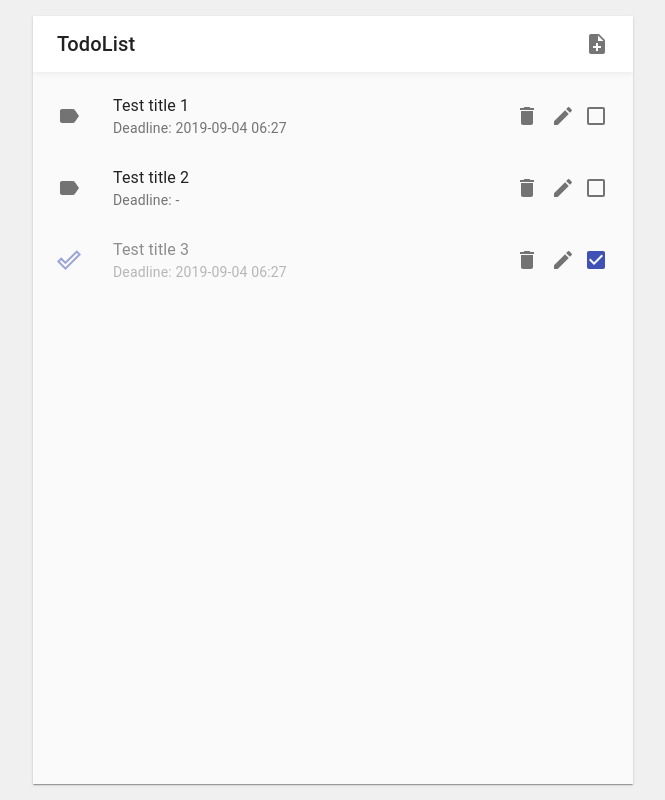
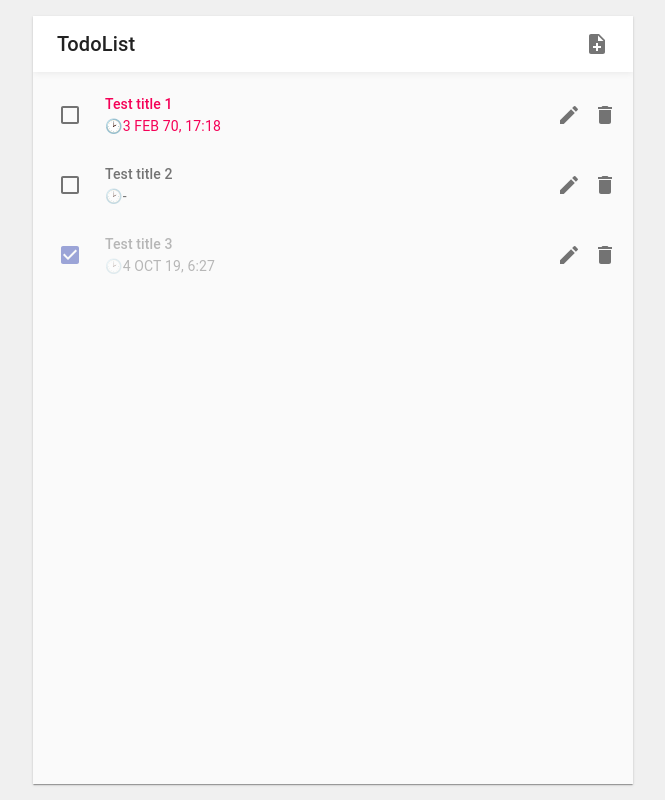
Before and after one commit to hoony9x/todolist-programmers-assignment, a React (Create React App) app in the folder src/webapp/: page / in a window 1280 px wide. Shown: the whole page, without its empty margins (307-972 px from the left). Built offline with nearby package versions, Linux system fonts and the light colour scheme; what fg-loadcss would draw is missing.

Commit message:
Finalize base UI

```diff
--- a/src/webapp/src/App.js
+++ b/src/webapp/src/App.js
@@ -6,42 +6,23 @@ import {
   Container,
   AppBar, Toolbar,
   Typography,
-  ButtonGroup, Button, IconButton, Icon,
-  Drawer,
-  List, ListItem, ListItemIcon, ListItemText, ListItemSecondaryAction,
+  ButtonGroup, Button, IconButton,
+  List, ListItem, ListItemText, ListItemSecondaryAction, ListItemIcon,
   Divider,
-  Hidden,
   Dialog, DialogTitle, DialogContent, DialogActions,
-  Badge,
   Paper,
   TextField,
-  Switch,
   Checkbox
 } from '@material-ui/core';
+
 import {
-  Menu as MenuIcon,
-  Home as HomeIcon,
-  Group as GroupIcon,
-  PlaylistAdd as PlaylistAddIcon,
-  Toc as TocIcon,
-  FormatListNumbered as FormatListNumberedIcon,
-  Settings as SettingsIcon,
-  SettingsOutlined as SettingsOutlinedIcon,
-  PeopleOutline as PeopleOutlineIcon,
-  Person as PersonIcon,
-  Notifications as NotificationsIcon,
-  NotificationsNone as NotificationsNoneIcon,
-  ReceiptOutlined as ReceiptOutlinedIcon,
   NoteAdd as NoteAddIcon,
-  Label as LabelIcon,
   Edit as EditIcon,
-  Delete as DeleteIcon,
-  Warning as WarningIcon,
-  DoneOutline as DoneIcon
+  Delete as DeleteIcon
 } from '@material-ui/icons';
 
 import DateFnsUtils from '@date-io/date-fns';
-import enLocale from "date-fns/locale/en-US";
+import enLocale from 'date-fns/locale/en-US';
 import {
   MuiPickersUtilsProvider,
   KeyboardTimePicker,
@@ -82,7 +63,12 @@ const styles = (theme) => ({
     flexGrow: 1,
   },
   listItem: {
-    paddingLeft: theme.spacing(3)
+    [theme.breakpoints.down('xs')]: {
+      paddingLeft: theme.spacing(1)
+    },
+    [theme.breakpoints.up('sm')]: {
+      paddingLeft: theme.spacing(2)
+    }
   },
   divider: {
     marginTop: '11.5px',
@@ -115,6 +101,11 @@ const styles = (theme) => ({
   }
 });
 
+const server = axios.create({
+  baseURL: '/api',
+  timeout: 3000
+});
+
 class App extends React.Component {
   constructor(props) {
     super(props);
@@ -125,7 +116,7 @@ class App extends React.Component {
           id: 1,
           title: "Test title 1",
           content: "Test content 1",
-          deadline: (new Date()).toISOString(),
+          deadline: (new Date(235123532)).toISOString(),
           priority: 0,
           finished: false
         },
@@ -150,8 +141,26 @@ class App extends React.Component {
       new_todo_title: "",
       new_todo_content: "\n\n\n",
       new_todo_deadline: null,
-      new_todo_priority: 0
+      new_todo_priority: 0,
+      is_view_dialog_opened: false,
+      view_item: null,
+      is_edit_dialog_opened: false,
+      edit_todo_id: 0,
+      edit_todo_title: "",
+      edit_todo_content: "",
+      edit_todo_deadline: null,
+      edit_todo_priority: 0
     };
+  }
+
+  componentDidMount() {
+    (async () => {
+      try {
+
+      } catch(err) {
+        console.error(err);
+      }
+    })();
   }
 
   handleClickAddNewTodoIcon = (e) => {
@@ -212,13 +221,81 @@ class App extends React.Component {
   submitNewTodo = (e) => {
     e.preventDefault();
 
-    let datetime_iso_string;
-    if(Boolean(this.state.new_todo_deadline) === false) {
-      datetime_iso_string = "";
-    }
-    else {
-      datetime_iso_string = (new Date(datetime_iso_string)).toISOString();
-    }
+    const datetime_ISO_string = Boolean(this.state.new_todo_deadline) === true ? (new Date(this.state.new_todo_deadline)).toISOString() : null;
+  };
+
+  selectEditTodo = (item) => {
+    this.setState({
+      is_edit_dialog_opened: true,
+      edit_todo_id: item.id,
+      edit_todo_title: item.title,
+      edit_todo_content: item.content,
+      edit_todo_deadline: Boolean(item.deadline) === true ? new Date(item.deadline) : null,
+      edit_todo_priority: item.priority
+    });
+  };
+
+  // TODO: Must connect to API server
+  selectDeleteTodo = (item) => {
+
+  };
+
+  // TODO: Must connect to API server
+  selectTodoCheckBox = (item, checked) => {
+
+  };
+
+  // TODO: Must connect to API server
+  submitEditTodo = (e) => {
+    e.preventDefault();
+
+    const datetime_ISO_string = Boolean(this.state.edit_todo_deadline) === true ? (new Date(this.state.edit_todo_deadline)).toISOString() : null;
+  };
+
+  handleCloseEditTodoDialog = (e) => {
+    e.preventDefault();
+
+    this.setState({
+      is_edit_dialog_opened: false
+    });
+  };
+
+  handleEditTodoTitleChange = (e) => {
+    e.preventDefault();
+
+    this.setState({
+      edit_todo_title: e.target.value
+    });
+  };
+
+  handleEditTodoContentChange = (e) => {
+    e.preventDefault();
+
+    this.setState({
+      edit_todo_content: e.target.value
+    });
+  };
+
+  handleEditTodoDeadlineChange = (date) => {
+    this.setState({
+      edit_todo_deadline: date
+    });
+
+    console.log(date);
+  };
+
+  handleClickClearEditDeadline = (e) => {
+    e.preventDefault();
+
+    this.setState({
+      edit_todo_deadline: null
+    });
+  };
+
+  setEditPriorityValue = (priority_value) => {
+    this.setState({
+      edit_todo_priority: priority_value
+    });
   };
 
   generateDateTimeString = (date_string) => {
@@ -227,35 +304,20 @@ class App extends React.Component {
     }
     else {
       const dateObj = new Date(date_string);
+      const month_str = ['JAN', 'FEB', 'MAR', 'APR', 'MAY', 'JUN', 'JUL', 'AUG', 'SEP', 'OCT', 'NOV', 'DEC'];
 
-      const year = dateObj.getFullYear().toString();
-      let month = (parseInt(dateObj.getMonth(), 10) + 1).toString();
-      let date = dateObj.getDate().toString();
-      let hour = dateObj.getHours().toString();
-      let minute = dateObj.getMinutes().toString();
+      const year = (dateObj.getFullYear().toString()).slice(2);
+      const month = month_str[dateObj.getMonth() + 1];
+      const date = dateObj.getDate().toString();
+      const hour = dateObj.getHours().toString();
+      const minute = dateObj.getMinutes().toString();
 
-      if(month.length === 1) {
-        month = "0" + month;
-      }
-
-      if(date.length === 1) {
-        date = "0" + date;
-      }
-
-      if(hour.length === 1) {
-        hour = "0" + hour;
-      }
-
-      if(minute.length === 1) {
-        minute = "0" + minute;
-      }
-
-      return year + "-" + month + "-" + date + " " + hour + ":" + minute;
+      return date + " " + month + " " + year + ", " + hour + ":" + minute;
     }
   };
 
   render() {
-    const { classes, theme } = this.props;
+    const { classes } = this.props;
 
     const appBar = (
       <AppBar className={classes.appBar} color='inherit' position='static'>
@@ -275,7 +337,8 @@ class App extends React.Component {
       <Dialog
         onClose={this.handleCloseAddNewTodoDialog}
         open={this.state.is_add_dialog_opened}
-        fullWidth
+        fullWidth={window.innerWidth >= 600}
+        fullScreen={window.innerWidth < 600}
       >
         <form onSubmit={this.submitNewTodo} autoComplete="off">
           <DialogTitle>Add new TodoList item</DialogTitle>
@@ -320,7 +383,7 @@ class App extends React.Component {
               <KeyboardDatePicker
                 label="Date"
                 format="MM/dd/yyyy"
-                placeholder="Please use date picker button"
+                placeholder="Use button at right side"
                 value={this.state.new_todo_deadline}
                 onChange={(date) => this.handleNewTodoDeadlineChange(date)}
                 margin="dense"
@@ -333,7 +396,7 @@ class App extends React.Component {
               <KeyboardTimePicker
                 label="Time"
                 format="HH:mm"
-                placeholder="Please use time picker button"
+                placeholder="Use button at right side"
                 value={this.state.new_todo_deadline}
                 onChange={(date) => this.handleNewTodoDeadlineChange(date)}
                 margin="dense"
@@ -404,17 +467,138 @@ class App extends React.Component {
       </Dialog>
     );
 
-    const displayIcon = (item) => {
-      if(item.finished === true) {
-        return (<DoneIcon color="primary" />);
-      }
-      else if(item.deadline !== null && Date.now() > item.deadline) {
-        return (<WarningIcon color="secondary" />);
-      }
-      else {
-        return (<LabelIcon/>);
-      }
-    };
+    const editTodoDialog = (
+      <Dialog
+        onClose={this.handleCloseEditTodoDialog}
+        open={this.state.is_edit_dialog_opened}
+        fullWidth
+      >
+        <form autoComplete="off">
+          <DialogTitle>Edit TodoList item</DialogTitle>
+
+          <Divider/>
+
+          <DialogContent>
+            <TextField
+              label="Title"
+              type="text"
+              value={this.state.edit_todo_title}
+              onChange={this.handleEditTodoTitleChange}
+              margin="dense"
+              variant="outlined"
+              fullWidth
+              required
+              InputLabelProps={{
+                shrink: true
+              }}
+            />
+
+            <TextField
+              label="Content"
+              type="text"
+              value={this.state.edit_todo_content}
+              onChange={this.handleEditTodoContentChange}
+              margin="dense"
+              variant="outlined"
+              multiline
+              fullWidth
+              rowsMax="4"
+              InputLabelProps={{
+                shrink: true
+              }}
+            />
+
+            <Divider className={classes.divider}/>
+
+            <Typography variant="caption" color="textSecondary">Deadline (Optional)</Typography>
+
+            <MuiPickersUtilsProvider utils={DateFnsUtils} locale={enLocale}>
+              <KeyboardDatePicker
+                label="Date"
+                format="MM/dd/yyyy"
+                placeholder="Please use date picker button"
+                value={this.state.edit_todo_deadline}
+                onChange={this.handleEditTodoDeadlineChange}
+                margin="dense"
+                fullWidth
+                InputLabelProps={{
+                  shrink: true
+                }}
+              />
+
+              <KeyboardTimePicker
+                label="Time"
+                format="HH:mm"
+                placeholder="Please use time picker button"
+                value={this.state.edit_todo_deadline}
+                onChange={this.handleEditTodoDeadlineChange}
+                margin="dense"
+                fullWidth
+                InputLabelProps={{
+                  shrink: true
+                }}
+              />
+            </MuiPickersUtilsProvider>
+
+            <div className={classes.space} />
+
+            <Button
+              onClick={this.handleClickClearEditDeadline}
+              variant="contained"
+              size="small"
+              fullWidth
+              color="default"
+              disabled={Boolean(this.state.edit_todo_deadline) === false}
+            >
+              {Boolean(this.state.edit_todo_deadline) === false ?
+                "Deadline not set" : "Clear Deadline"
+              }
+            </Button>
+
+            <Divider className={classes.divider}/>
+
+            <Typography variant="caption" color="textSecondary">Priority</Typography>
+            <ButtonGroup
+              size="small"
+              variant="contained"
+              fullWidth
+            >
+              <Button
+                onClick={() => this.setEditPriorityValue(0)}
+                color={this.state.edit_todo_priority === 0 ? "primary": "default"}
+              >
+                Low
+              </Button>
+              <Button
+                onClick={() => this.setEditPriorityValue(1)}
+                color={this.state.edit_todo_priority === 1 ? "primary": "default"}
+              >
+                Mid
+              </Button>
+              <Button
+                onClick={() => this.setEditPriorityValue(2)}
+                color={this.state.edit_todo_priority === 2 ? "primary": "default"}
+              >
+                High
+              </Button>
+            </ButtonGroup>
+
+            <div className={classes.space} />
+          </DialogContent>
+
+          <Divider/>
+
+          <DialogActions>
+            <Button type="button" onClick={this.handleCloseEditTodoDialog} variant="outlined" color="secondary">
+              Cancel
+            </Button>
+            <Button type="submit" variant="outlined" color="primary">
+              Update
+            </Button>
+          </DialogActions>
+        </form>
+      </Dialog>
+    );
 
     const todoItems = this.state.todo_items.map((item) =>
       <ListItem
@@ -424,30 +608,38 @@ class App extends React.Component {
         disabled={item.finished === true}
       >
         <ListItemIcon>
-          {displayIcon(item)}
+          <Checkbox
+            onChange={(e) => this.selectTodoCheckBox(item, e.target.checked)}
+            checked={item.finished}
+            color="primary"
+          />
         </ListItemIcon>
+
         <ListItemText
-          primary={item.title}
+          primary={(
+            <Typography
+              variant="subtitle2"
+              color={(item.finished === false && Boolean(item.deadline) === true && Date.now() > new Date(item.deadline)) ? "secondary" : "textSecondary"}
+            >
+              {item.title}
+            </Typography>
+          )}
           secondary={
             <Typography
               variant="body2"
-              color={(item.finished === false && item.deadline !== null && Date.now() > item.deadline) ? "secondary" : "textSecondary"}>
-              {"Deadline: " + this.generateDateTimeString(item.deadline)}
+              color={(item.finished === false && Boolean(item.deadline) === true && Date.now() > new Date(item.deadline)) ? "secondary" : "textSecondary"}>
+              <span role="img" aria-label="clock">&#128337;</span>{this.generateDateTimeString(item.deadline)}
             </Typography>
           }
         />
 
         <ListItemSecondaryAction>
-          <IconButton edge="end">
+          <IconButton onClick={(e) => this.selectEditTodo(item)} edge="end">
+            <EditIcon />
+          </IconButton>
+          <IconButton onClick={(e) => this.selectDeleteTodo(item)} edge="end">
             <DeleteIcon />
           </IconButton>
-          <IconButton edge="end">
-            <EditIcon />
-          </IconButton>
-          <Checkbox
-            checked={item.finished}
-            color="primary"
-          />
         </ListItemSecondaryAction>
       </ListItem>
     );
@@ -469,6 +661,7 @@ class App extends React.Component {
         </main>
 
         {addNewTodoDialog}
+        {editTodoDialog}
       </div>
     );
   }
```
